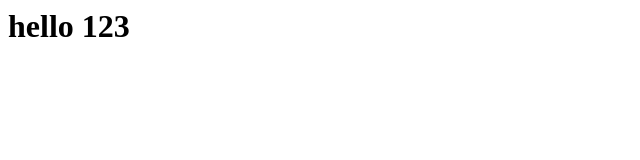
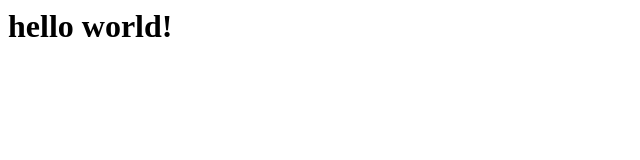
Before and after one commit to amirkhanproperty051/test, a plain HTML site: page index.html in a window 1280 px wide. Shown: the whole page, without its empty margins (0-640 px from the left). Drawn offline with Linux system fonts and the light colour scheme.

Commit message:
Update index.html

```diff
--- a/index.html
+++ b/index.html
@@ -1 +1 @@
-<h1>hello 123</h1>
+<h1>hello world!</h1>
```
